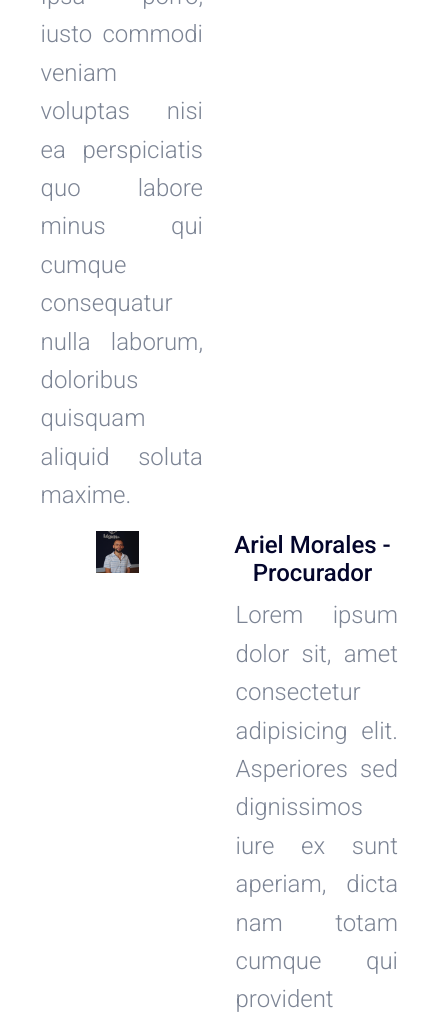
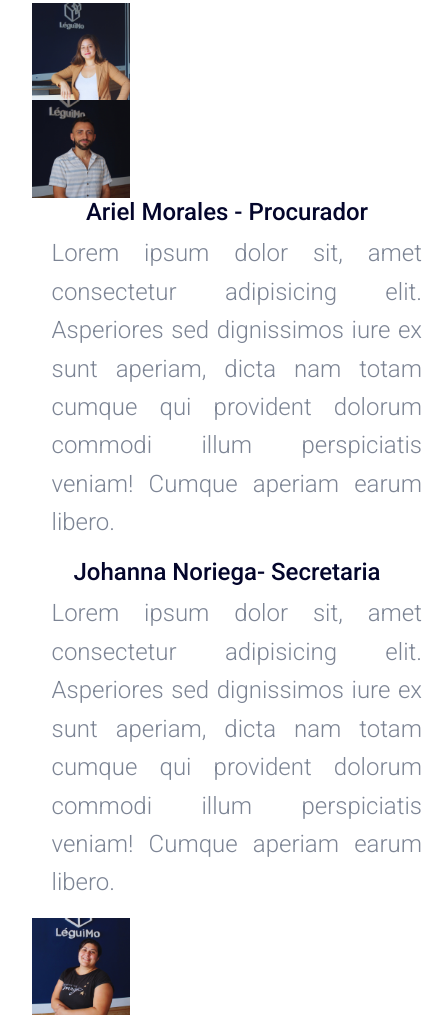
Before and after one commit to Leguimo/Preentrega2-Leguizamon, a plain HTML site: page asset/pages/nosotros.html in a window 390 px wide. Shown: the part 499-1517 px from the top of the page, 434 px wide, since content can reach past the window. Drawn offline with nearby package versions, Linux system fonts and the light colour scheme.

Commit message:
guardo cambios page nosotros

```diff
--- a/asset/pages/nosotros.html
+++ b/asset/pages/nosotros.html
@@ -44,31 +44,31 @@
     </nav> <!--finaliza barra de navegación-->
     <header>
     </header>
-    <main>
+    <main class="nosotros">
         <div class="container text-center">
             <h1 class="text-blue">¿Quienes somos?</h1>
             <div class="row row-cols-2">
-                <div class="col">
+                <div class="col texto4">
                     <h3>Erica Leguizamón - Abogada Titular</h3>
                     <p class="text-justify">Lorem ipsum dolor sit amet consectetur adipisicing elit. Ipsa porro, iusto commodi veniam
                         voluptas nisi ea perspiciatis quo labore minus qui cumque consequatur nulla laborum, doloribus
                         quisquam aliquid soluta maxime.</p>
                 </div>
-                <div class="col"><img class="imagen" src="../img/fotoeri.jpg" alt="fotoerica"></div>
-                <div class="col"><img class="imagen" src="../img/fotoari.jpg" alt="fotoariel"></div>
-                <div class="col">
+                <div class="col foto4"><img class="imagen" src="../img/fotoeri.jpg" alt="fotoerica"></div>
+                <div class="col foto5"><img class="imagen" src="../img/fotoari.jpg" alt="fotoariel"></div>
+                <div class="col texto5">
                     <h3>Ariel Morales - Procurador</h3>
                     <p class="text-justify">Lorem ipsum dolor sit, amet consectetur adipisicing elit. Asperiores sed dignissimos iure ex sunt
                         aperiam, dicta nam totam cumque qui provident dolorum commodi illum perspiciatis veniam! Cumque
                         aperiam earum libero.</p>
                 </div>
-                <div class="col">
+                <div class="col texto6">
                     <h3>Johanna Noriega- Secretaria</h3>
                     <p class="text-justify">Lorem ipsum dolor sit, amet consectetur adipisicing elit. Asperiores sed dignissimos iure ex sunt
                         aperiam, dicta nam totam cumque qui provident dolorum commodi illum perspiciatis veniam! Cumque
                         aperiam earum libero.</p>
-                    <div class="col"><img class="imagen" src="../img/fotojoha.jpg" alt="fotojohanna"></div>
                 </div>
+                <div class="col foto6"><img class="imagen" src="../img/fotojoha.jpg" alt="fotojohanna"></div>
             </div>
         </div>
 
--- a/css/style.css
+++ b/css/style.css
@@ -185,6 +185,25 @@ p {
     width: 100vw;
     height: 40vw;
 }
+.texto4{
+    align-content: start;
+}
+.texto5{
+    align-content: center;
+}
+.texto6{
+    align-content: center;
+}
+.foto4 {
+   width: 100vw;
+
+}
+.foto5 {
+
+}
+.foto6 {
+
+}
 
 
     /**RESPONSIVE**/
@@ -197,4 +216,17 @@ p {
     width: auto;
     height: auto;
  }
+ .nosotros div {
+    display: grid;
+    grid-template-columns: 100vw;
+    grid-template-rows: repeat (6,auto);
+    grid-template-areas:
+    "texto4"
+    "foto4"
+    "texto5"
+    "foto5"
+    "texto6"
+    "foto6";
+    align-items: center;
+ }
 }
```
